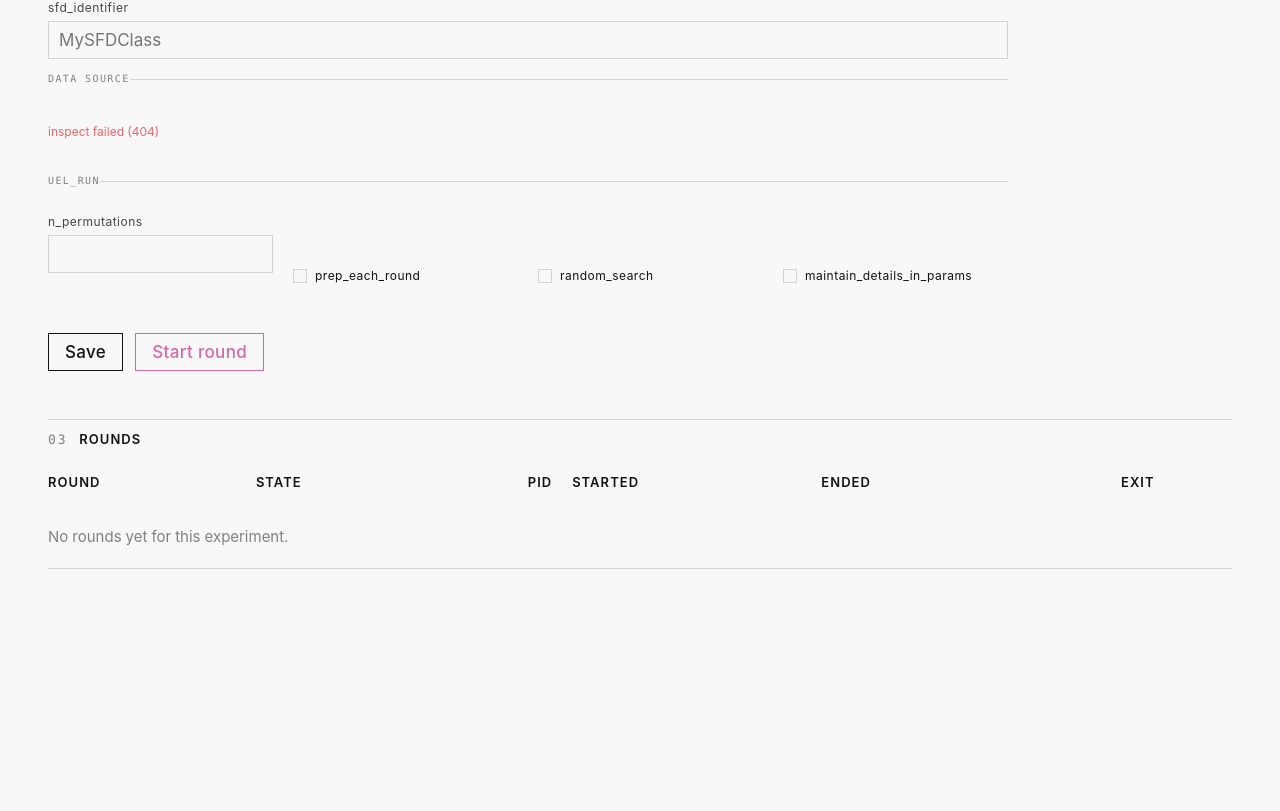
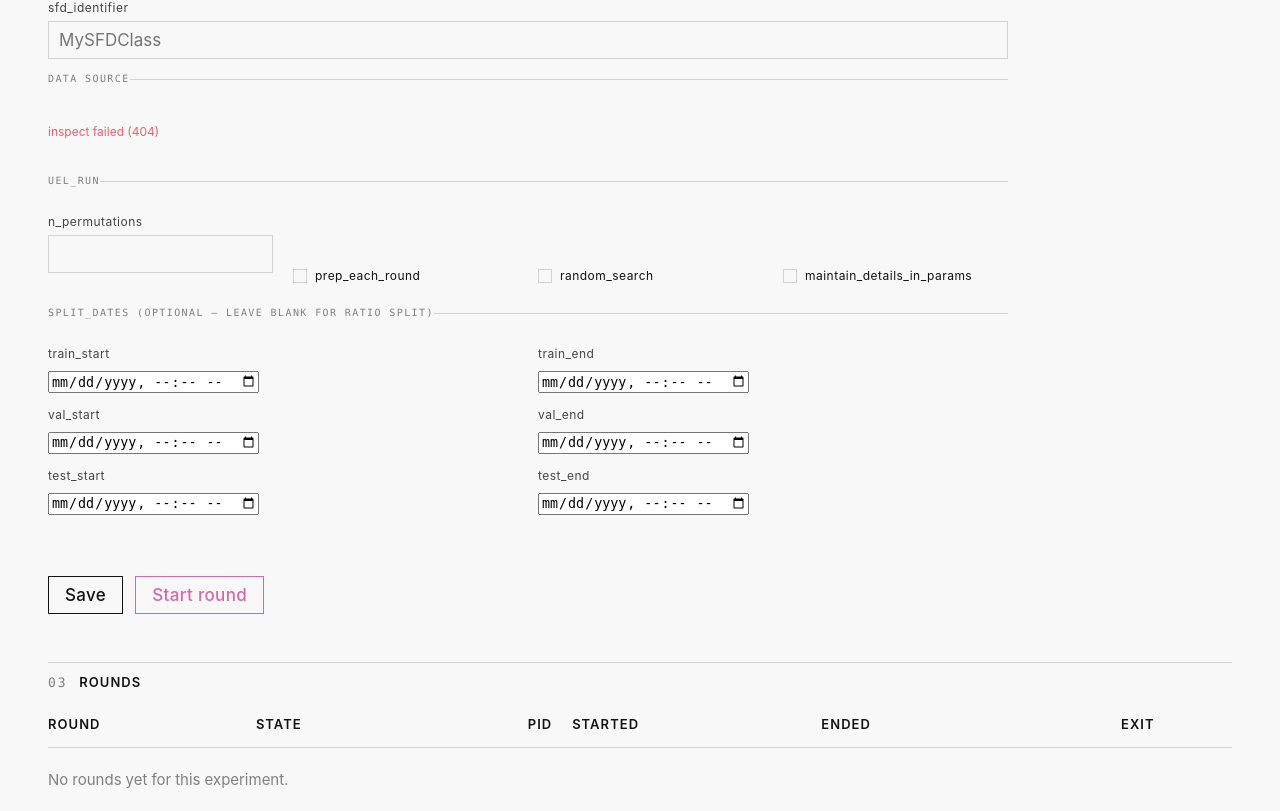
Before and after one commit to Vaquum/Furnace, a Python web app: template experiment_runner/templates/experiment.html in a window 1280 px wide. Shown: the part 363-1174 px from the top of the page. Before the commit the page ends 932 px from the top, so only its background shows below. Run offline with Jinja, Linux system fonts and the light colour scheme; the template is opened without the code that fills it, so the values that code supplies are empty.

Commit message:
feat: add absolute split-date inputs to round creation
Adds an optional `split_dates` fieldset to the experiment page (six
datetime-local inputs), persists them in the round's frozen args.json,
and forwards them into the Limen manifest via the new
`Manifest.set_split_dates` API. When all six fields are filled, the
round's train / val / test windows land on those datetimes exactly;
when any is blank, the SFD's existing ratio-based `set_split_config`
runs unchanged. Server-side validation mirrors Limen's own ordering
rule so the same contract is enforced at the HTTP boundary that runs
inside Limen.

Closes #28

Co-Authored-By: Claude Opus 4.7 (1M context) <noreply@anthropic.com>

```diff
--- a/experiment_runner/templates/experiment.html
+++ b/experiment_runner/templates/experiment.html
@@ -49,6 +49,40 @@
           </div>
           <div class="col">
             <label class="checkbox-row"><input type="checkbox" name="uel_run.maintain_details_in_params" {% if args.uel_run.maintain_details_in_params %}checked{% endif %}>maintain_details_in_params</label>
+          </div>
+        </div>
+      </fieldset>
+
+      <fieldset class="args-group">
+        <legend>split_dates (optional — leave blank for ratio split)</legend>
+        <div class="row" style="align-items: flex-end;">
+          <div class="col field">
+            <label for="f-train-start">train_start</label>
+            <input id="f-train-start" type="datetime-local" name="train_start" value="{{ args.split_dates.train_start[:16] if args.split_dates and args.split_dates.train_start else '' }}">
+          </div>
+          <div class="col field">
+            <label for="f-train-end">train_end</label>
+            <input id="f-train-end" type="datetime-local" name="train_end" value="{{ args.split_dates.train_end[:16] if args.split_dates and args.split_dates.train_end else '' }}">
+          </div>
+        </div>
+        <div class="row" style="align-items: flex-end;">
+          <div class="col field">
+            <label for="f-val-start">val_start</label>
+            <input id="f-val-start" type="datetime-local" name="val_start" value="{{ args.split_dates.val_start[:16] if args.split_dates and args.split_dates.val_start else '' }}">
+          </div>
+          <div class="col field">
+            <label for="f-val-end">val_end</label>
+            <input id="f-val-end" type="datetime-local" name="val_end" value="{{ args.split_dates.val_end[:16] if args.split_dates and args.split_dates.val_end else '' }}">
+          </div>
+        </div>
+        <div class="row" style="align-items: flex-end;">
+          <div class="col field">
+            <label for="f-test-start">test_start</label>
+            <input id="f-test-start" type="datetime-local" name="test_start" value="{{ args.split_dates.test_start[:16] if args.split_dates and args.split_dates.test_start else '' }}">
+          </div>
+          <div class="col field">
+            <label for="f-test-end">test_end</label>
+            <input id="f-test-end" type="datetime-local" name="test_end" value="{{ args.split_dates.test_end[:16] if args.split_dates and args.split_dates.test_end else '' }}">
           </div>
         </div>
       </fieldset>
@@ -143,10 +177,26 @@ function gatherDataSourceParams() {
   return params;
 }
 
+function gatherSplitDates() {
+  // Six datetime-local inputs (train_start..test_end). All-or-nothing:
+  // if any field is empty, omit split_dates from the payload entirely so
+  // the SFD's existing ratio split (set_split_config) runs unchanged.
+  // Server-side _validate_args enforces ordering on the full six.
+  const form = document.getElementById('args-form');
+  const names = ['train_start', 'train_end', 'val_start', 'val_end', 'test_start', 'test_end'];
+  const values = names.map(n => form.elements[n].value.trim());
+  if (values.some(v => !v)) return null;
+  // datetime-local serialises as "YYYY-MM-DDTHH:MM" with no TZ. Append the
+  // Z so the server's _parse_iso (which strips trailing Z) reads the value
+  // as UTC, matching how state.py stores started_at / ended_at.
+  const out = {};
+  names.forEach((n, i) => { out[n] = values[i] + ':00Z'; });
+  return out;
+}
+
 function gatherWorking() {
   const form = document.getElementById('args-form');
-  return {
-    args: {
+  const args = {
     sfd_identifier: form.elements['sfd_identifier'].value.trim(),
     data_source: {
       method: effectiveMethod(),
@@ -159,8 +209,10 @@ function gatherWorking() {
       random_search: form.elements['uel_run.random_search'].checked,
       maintain_details_in_params: form.elements['uel_run.maintain_details_in_params'].checked,
     },
-    },
   };
+  const split_dates = gatherSplitDates();
+  if (split_dates) args.split_dates = split_dates;
+  return { args };
 }
 
 // Step hints per known field — hardcoded knowledge of the data source.
--- a/pyproject.toml
+++ b/pyproject.toml
@@ -4,7 +4,7 @@ build-backend = "setuptools.build_meta"
 
 [project]
 name = "new-repository-template"
-version = "0.11.0"
+version = "0.12.0"
 description = "Gate-enforced Python repository template."
 readme = "README.md"
 requires-python = ">=3.12"
```
Also changed, not shown: experiment_runner/app.py (+31 -0 lines), experiment_runner/run_round.py (+21 -0 lines), tests/package/test_round_split_dates.py (added, +147 -0 lines), CHANGELOG.md. Lines whose indentation alone changed are shown as unchanged.
